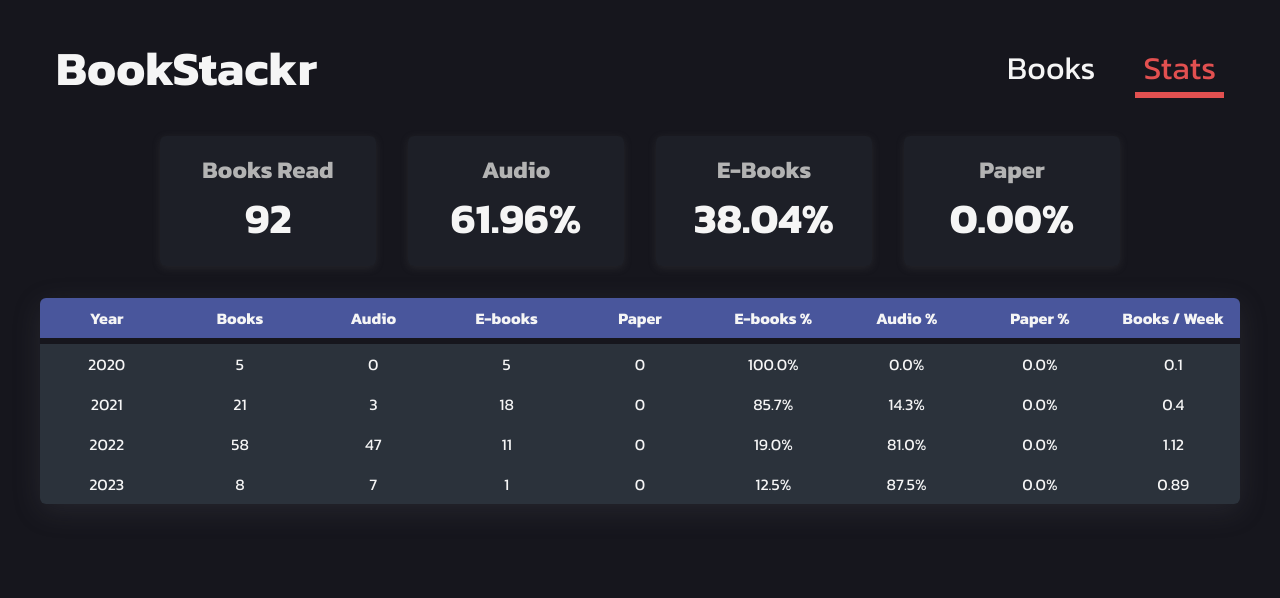
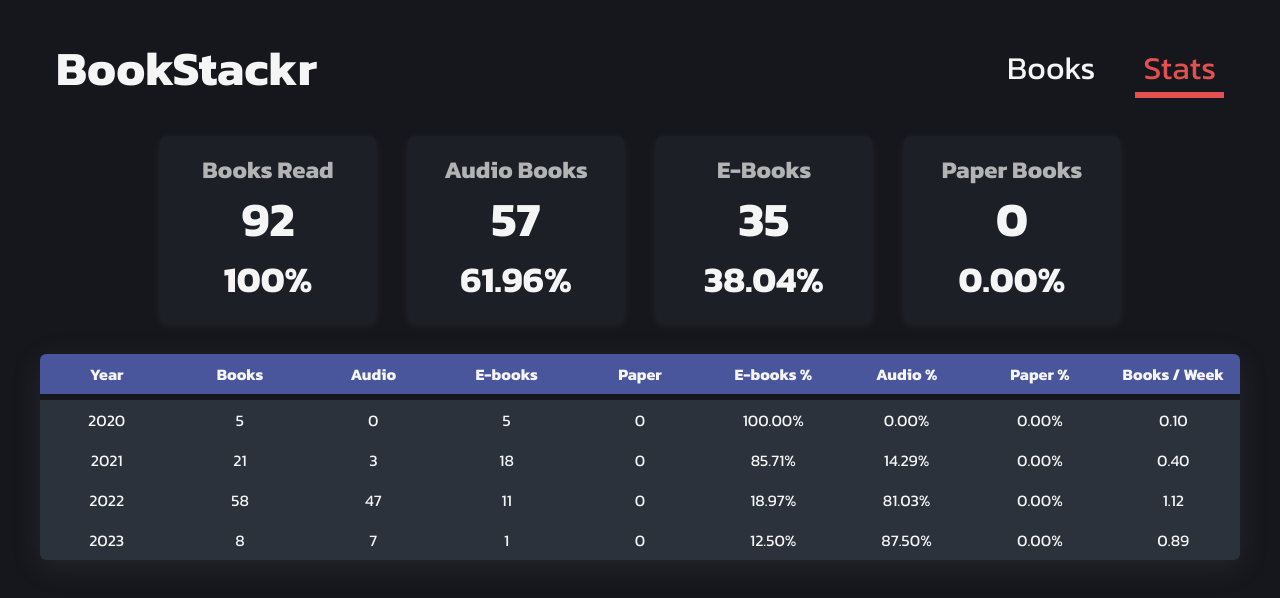
Before and after one commit to 0mppula/BookStackr, a React (Create React App) app: page /stats in a window 1280 px wide. Shown: the top 598 px of the page. Built offline with nearby package versions, Linux system fonts and the light colour scheme.

Commit message:
Added book counts to stats header.

```diff
--- a/src/components/Stats/StatsHeader.tsx
+++ b/src/components/Stats/StatsHeader.tsx
@@ -12,19 +12,22 @@
 	return (
 		<div className="stats-header-container">
 			<h2>
-				Books Read<span>{booksReadCount}</span>
+				Books Read<span>{booksReadCount}</span> <span>100%</span>
 			</h2>
 
 			<h2>
-				Audio <span>{`${((audioBooksRead / booksReadCount) * 100).toFixed(2)}%`}</span>
+				Audio Books <span>{audioBooksRead}</span>
+				<span>{`${((audioBooksRead / booksReadCount) * 100).toFixed(2)}%`}</span>
 			</h2>
 
 			<h2>
-				E-Books <span>{`${((eBooksRead / booksReadCount) * 100).toFixed(2)}%`}</span>
+				E-Books <span>{eBooksRead}</span>
+				<span>{`${((eBooksRead / booksReadCount) * 100).toFixed(2)}%`}</span>
 			</h2>
 
 			<h2>
-				Paper <span>{`${((paperBooksRead / booksReadCount) * 100).toFixed(2)}%`}</span>
+				Paper Books <span>{paperBooksRead}</span>
+				<span>{`${((paperBooksRead / booksReadCount) * 100).toFixed(2)}%`}</span>
 			</h2>
 		</div>
 	);
--- a/src/components/Stats/styles.css
+++ b/src/components/Stats/styles.css
@@ -23,10 +23,17 @@
 
 .stats-header-container span {
 	color: var(--light);
-	font-size: 175%;
+	font-size: 150%;
 }
 
-@media only screen and (min-width: 720px) {
+.stats-header-container span:first-child {
+	color: var(--light);
+	font-size: 200%;
+	line-height: 65px;
+	/* letter-spacing: 1rem; */
+}
+
+@media only screen and (min-width: 752px) {
 	.stats-header-container h2 {
 		display: flex;
 		flex-direction: column;
--- a/src/features/BooksSlice.tsx
+++ b/src/features/BooksSlice.tsx
@@ -101,7 +101,7 @@
 	const eBooksPercentByYear: string[] = [];
 	const audioPercentByYear: string[] = [];
 	const paperPercentByYear: string[] = [];
-	const booksPerWeekByYear: number[] = [];
+	const booksPerWeekByYear: string[] = [];
 
 	const uniqueYears = books
 		.filter((book, i) => books.findIndex((book2) => book2.yearRead === book.yearRead) === i)
@@ -154,7 +154,7 @@
 	let currentYear = new Date().getFullYear();
 	let startOfYearTime = new Date(currentYear, 0, 1).getTime();
 	let weeksElapsedOnYear = 52;
-	let daysElapsed = Math.floor((todayTime - startOfYearTime) / (24 * 60 * 60 * 1000));
+	let daysElapsed = +Math.floor((todayTime - startOfYearTime) / (24 * 60 * 60 * 1000));
 
 	// Store total books read per week by year and the percent of each book medium read by year.
 	uniqueYears.forEach((uniqueYear, i) => {
@@ -162,7 +162,7 @@
 			weeksElapsedOnYear = Math.ceil(daysElapsed / 7);
 		}
 
-		booksPerWeekByYear[i] = +(
+		booksPerWeekByYear[i] = (
 			(audioBooksReadByYear[i] + eBooksReadByYear[i] + paperBooksReadByYear[i]) /
 			weeksElapsedOnYear
 		).toFixed(2);
@@ -170,16 +170,16 @@
 		audioPercentByYear[i] = `${(
 			(audioBooksReadByYear[i] / totalBooksReadByYear[i]) *
 			100
-		).toFixed(1)}%`;
+		).toFixed(2)}%`;
 
 		eBooksPercentByYear[i] = `${((eBooksReadByYear[i] / totalBooksReadByYear[i]) * 100).toFixed(
-			1
+			2
 		)}%`;
 
 		paperPercentByYear[i] = `${(
 			(paperBooksReadByYear[i] / totalBooksReadByYear[i]) *
 			100
-		).toFixed(1)}%`;
+		).toFixed(2)}%`;
 	});
 
 	const dataFields: string[] = [
```
